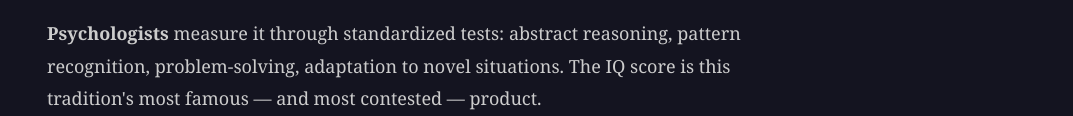
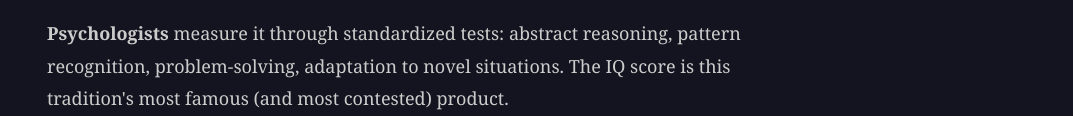
Before and after one commit to i-yam/can_machines_think, a plain HTML site: page index.html in a window 1280 px wide. Shown: the part 684-800 px from the top of the page, without its empty margins (207-1280 px from the left). Drawn offline with Linux system fonts and the light colour scheme.

Commit message:
Update index.html

```diff
--- a/index.html
+++ b/index.html
@@ -512,7 +512,7 @@
 
     <p data-i18n="s1.p1">Ask a psychologist, a philosopher, a biologist, and an engineer what intelligence is. You will get four different answers. Each captures something real. None captures everything.</p>
 
-    <p data-i18n="s1.p2"><strong>Psychologists</strong> measure it through standardized tests: abstract reasoning, pattern recognition, problem-solving, adaptation to novel situations. The IQ score is this tradition's most famous — and most contested — product.</p>
+    <p data-i18n="s1.p2"><strong>Psychologists</strong> measure it through standardized tests: abstract reasoning, pattern recognition, problem-solving, adaptation to novel situations. The IQ score is this tradition's most famous (and most contested) product.</p>
 
     <p data-i18n="s1.p3"><strong>Cognitive scientists</strong> think of it as information processing: perceiving inputs, representing them internally, reasoning about them, producing appropriate outputs. By this definition, a chess engine is partially intelligent. So is a thermostat, just barely.</p>
 
```
